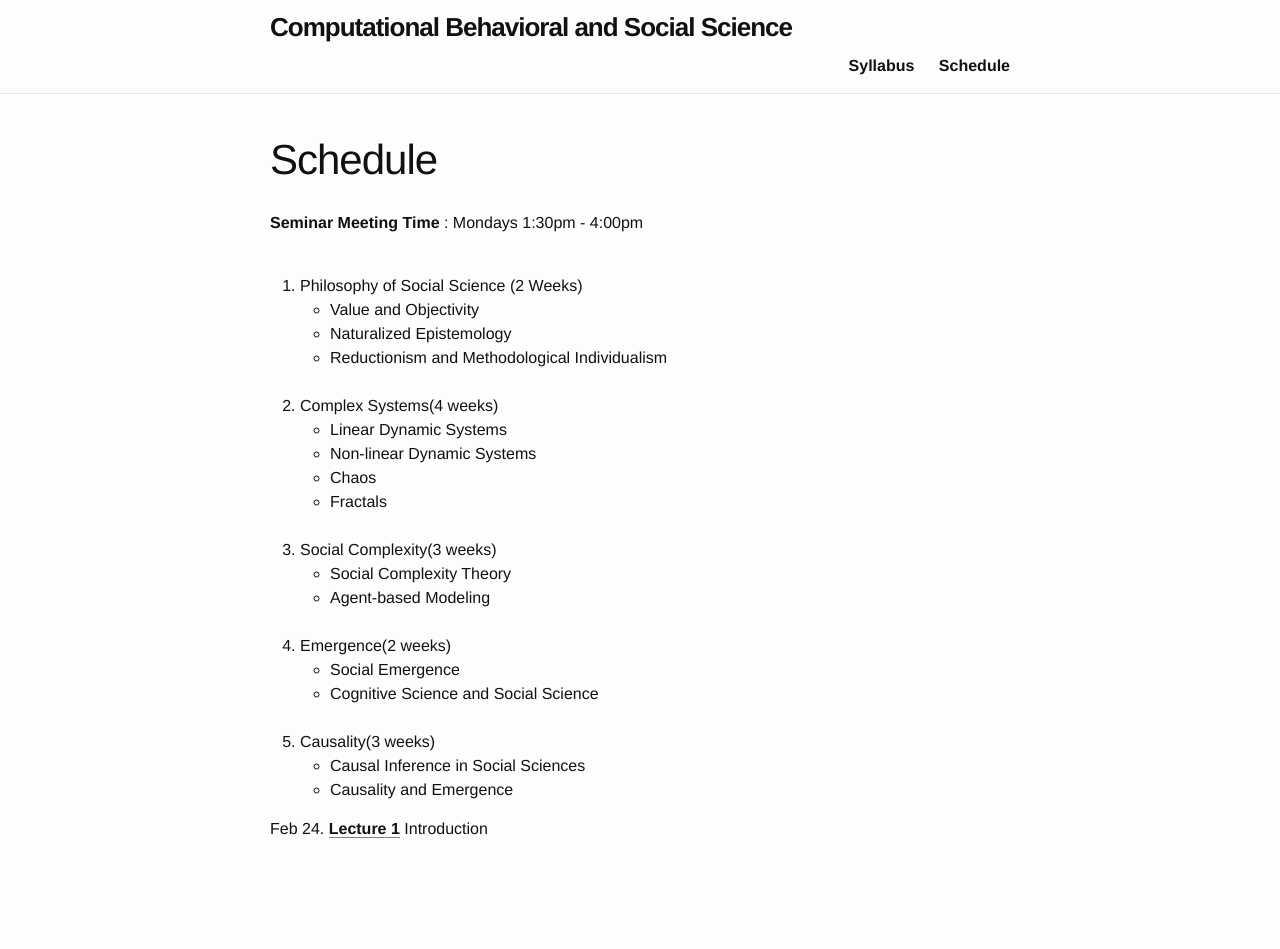
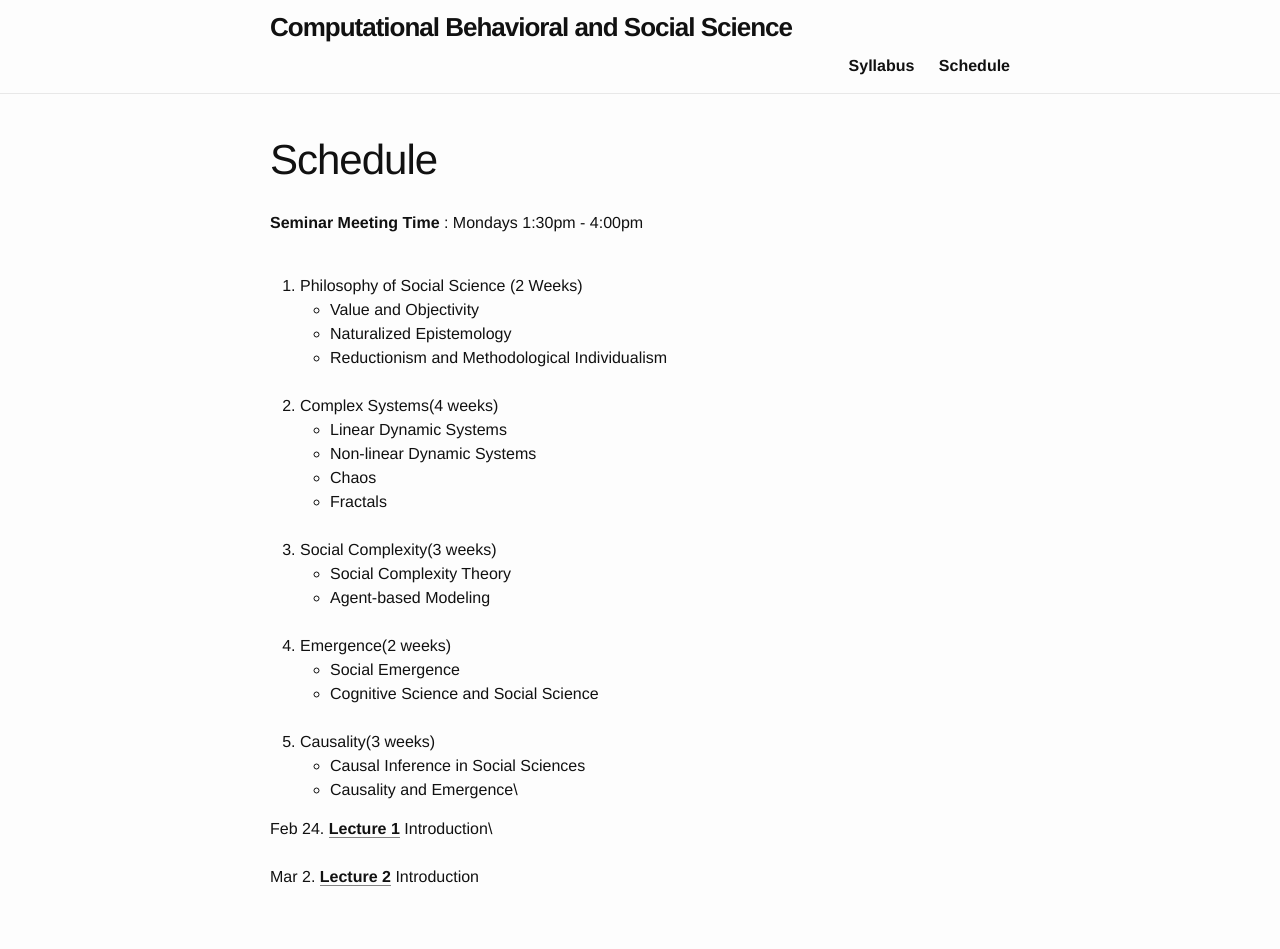
Before and after one commit to comphiacademy/cbss20s, a Jekyll site: the page built from schedule.md, in a window 1280 px wide. Built offline with Jekyll 4.4.1, drawn with Linux system fonts in a browser that asks for light colours; before the commit the page ends 901 px from its top, so only the background shows below that.

Commit message:
Update week2 slides.

```diff
--- a/schedule.md
+++ b/schedule.md
@@ -32,7 +32,9 @@ permalink: /schedule/
 
 5. Causality(3 weeks)
   *  Causal Inference in Social Sciences
-  *  Causality and Emergence
+  *  Causality and Emergence\\
 
 
-Feb 24. [Lecture 1](/assets/week1_cbss.pdf) Introduction
+Feb 24. [Lecture 1](/assets/week1_cbss.pdf) Introduction\\
+<br>
+Mar 2. [Lecture 2](/assets/week2_cbss.pdf) Introduction
```
Also changed, not shown: 1 other file.
